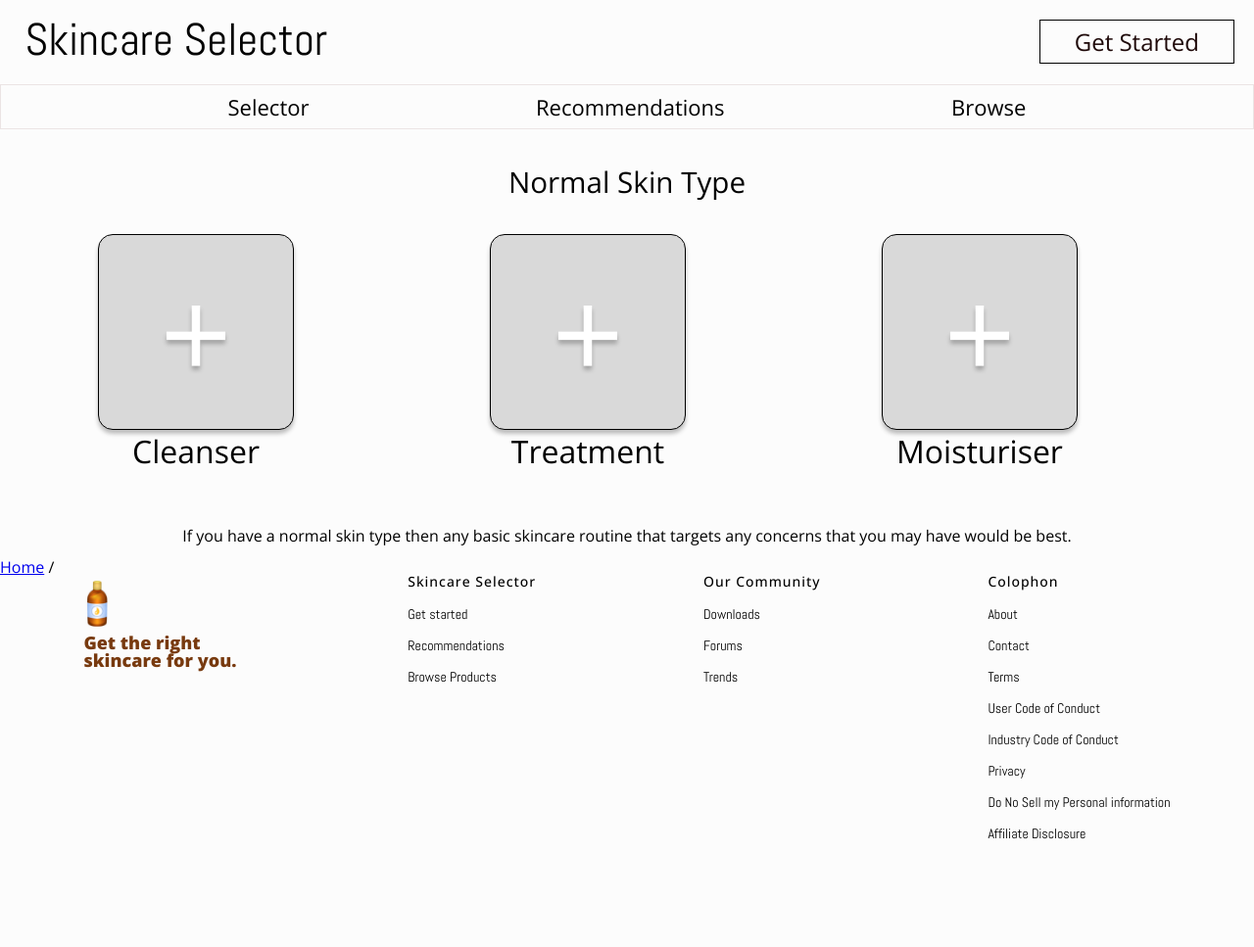
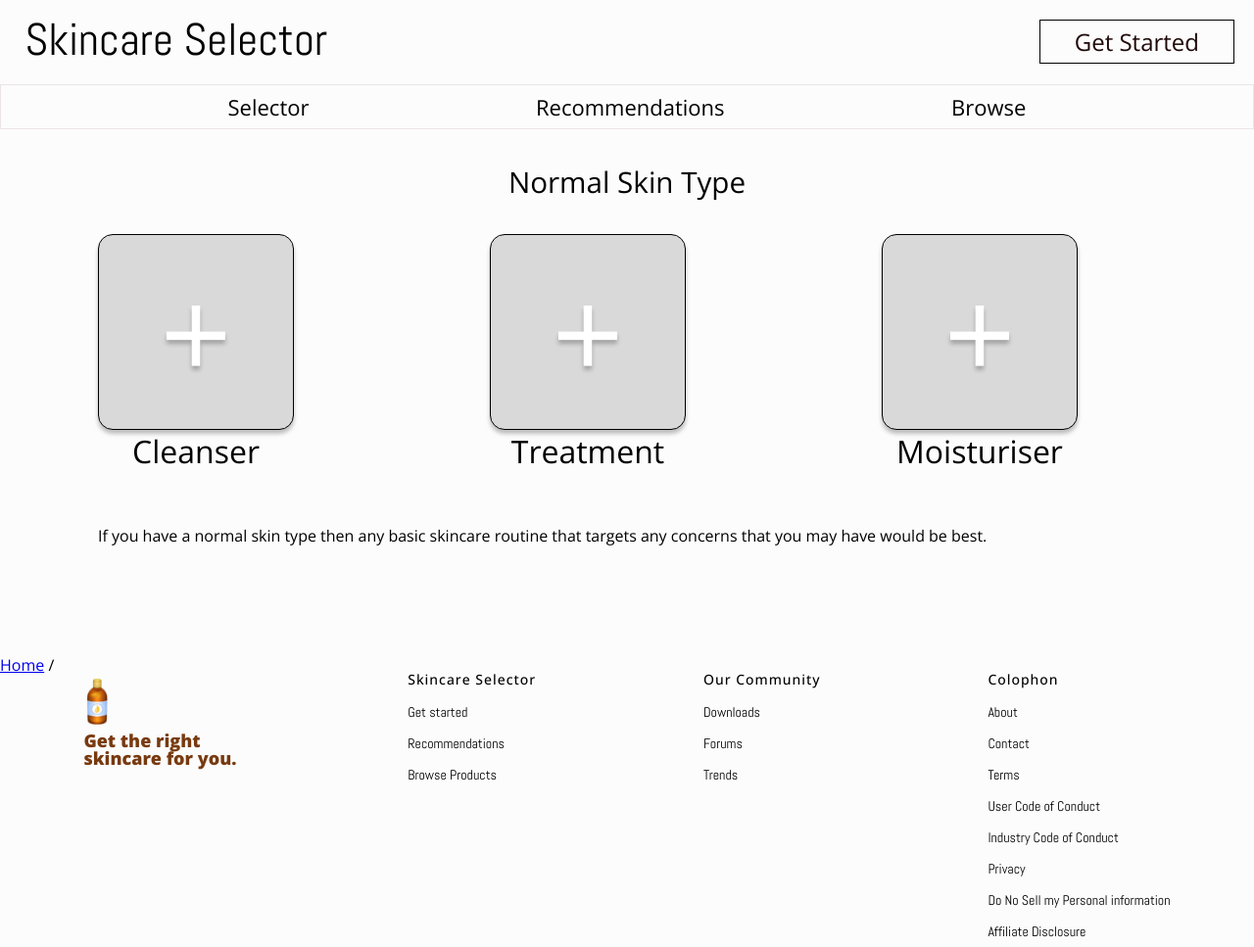
Before and after one commit to ibConnor/SkincareSelector, a Jekyll site: the page built from normalskin.html, in a window 1280 px wide. Shown: the whole page at 98% size. Built offline with Jekyll 4.4.1, drawn with Linux system fonts in a browser that asks for light colours; before the commit the page ends 900 px from its top, so only the background shows below that.

Commit message:
changed p{} to .p{}

```diff
--- a/_layouts/normalskin.html
+++ b/_layouts/normalskin.html
@@ -7,7 +7,7 @@
 
     <h2>Normal Skin Type</h2>
     {% include top.html %}
-    <p>If you have a normal skin type then any basic skincare routine that targets any concerns that you may have would be best.</p>
+    <p class="p">If you have a normal skin type then any basic skincare routine that targets any concerns that you may have would be best.</p>
     <br>
     {% include breadcrumbs.html %}
     {% include footer.html %}
--- a/css/buttons.css
+++ b/css/buttons.css
@@ -54,7 +54,6 @@
     display: block;
     align-items: center;
     text-align: center;
-
     color: #000000;
 }
 /* button and text */
--- a/css/main.css
+++ b/css/main.css
@@ -5,8 +5,8 @@ html {
   font-family: 'Open Sans', sans-serif;
 }
 
-p{
-  text-align: center;
+.p{
+  padding: 0px 100px 100px;
 }
 
 .top{
@@ -160,7 +160,10 @@ color: #000000;
 footer {
   width: 100%;
   display: flex;
-   justify-content: space-around;
+  justify-content: space-around;
+  /* position: fixed;
+  left: 0;
+  bottom: 0; */
 }
 
 footer .tagline {
```
